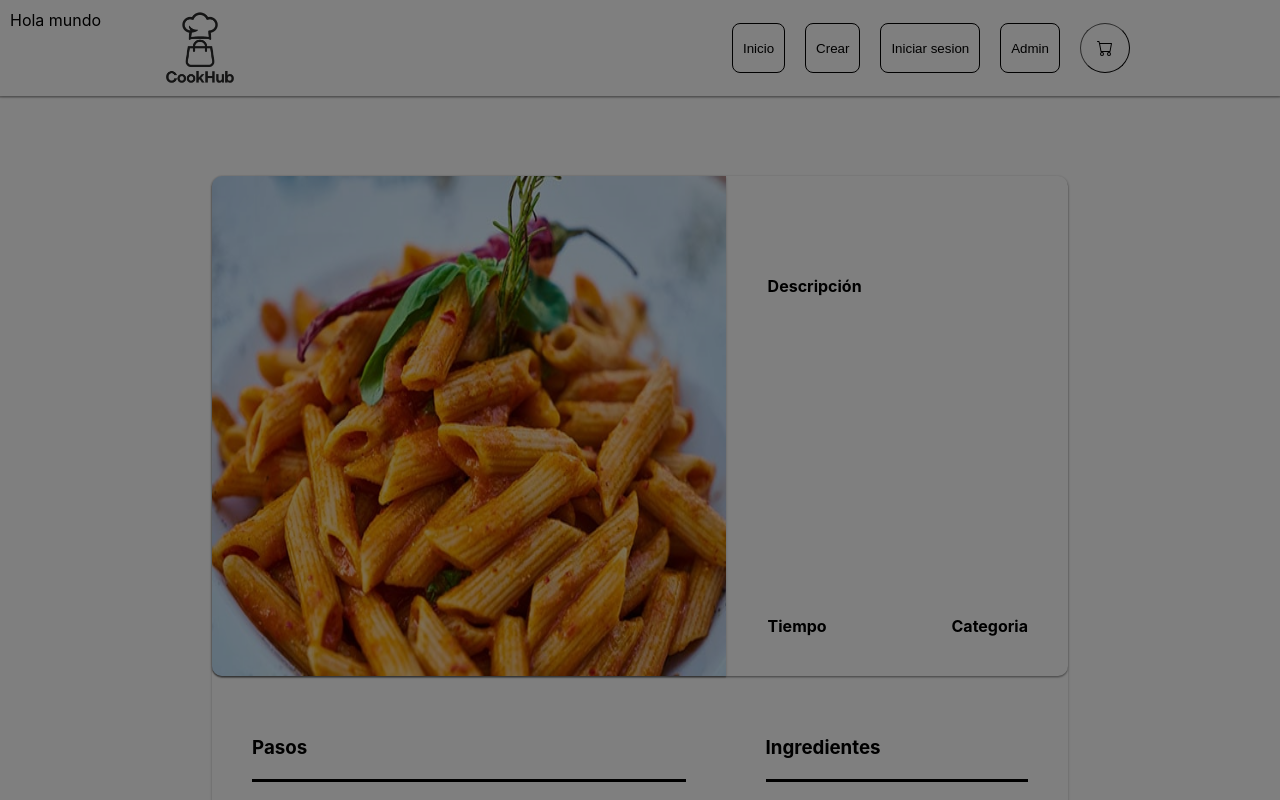
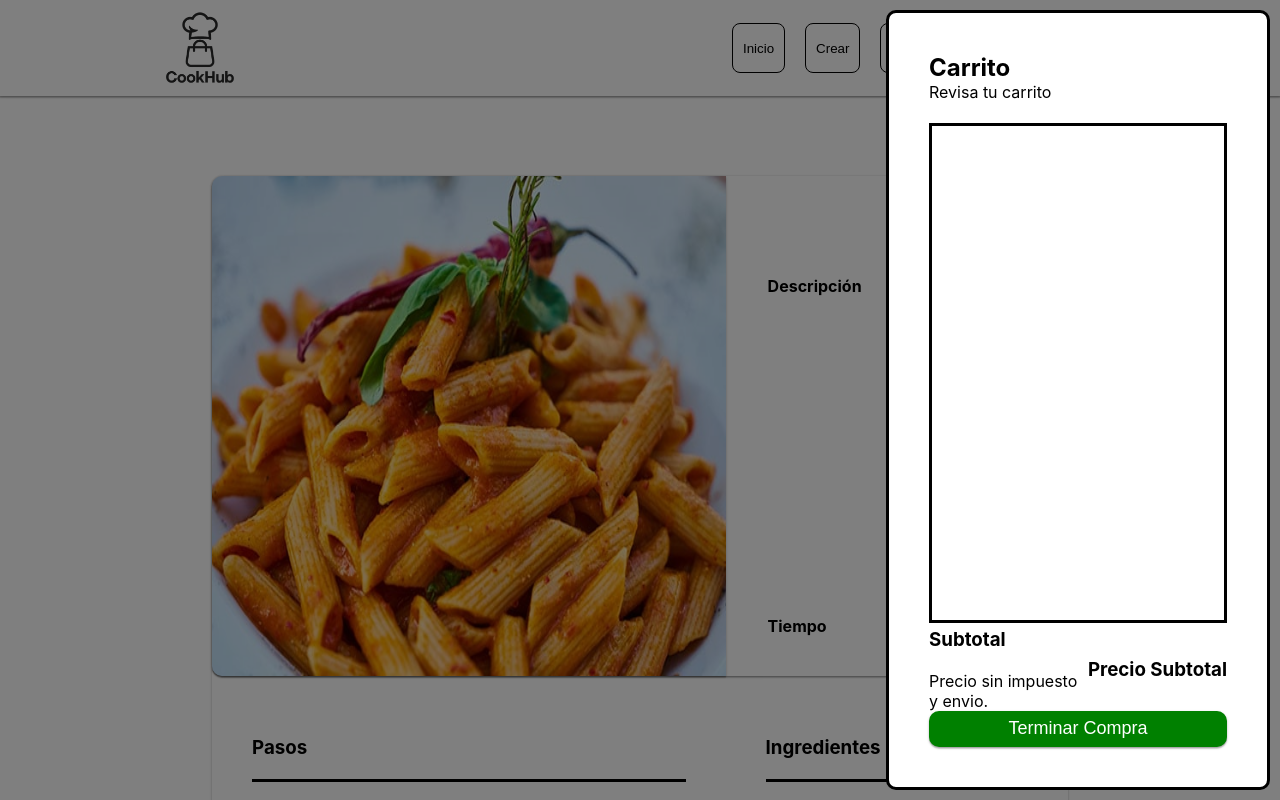
Before and after one commit to PANAMA-TEC/SEMESTRAL-lX-1LS244, a React (Vite) app: page /detail_recipe in a window 1280 px wide. Both pictures are taken after a click on the button 1105 px from the left and 48 px from the top of the page. Shown: the top 800 px of the page. Built offline with nearby package versions, Linux system fonts and the light colour scheme.

Commit message:
sidebar en 70%

```diff
--- a/src/Modal/index.jsx
+++ b/src/Modal/index.jsx
@@ -1,14 +1,17 @@
 import ReactDOM from "react-dom";
+import React from 'react';
 import './index.css'
+import { AppContext } from "../components/AppContext";
 
 
 const Modal =( {children} )=> {
+
+    const { setOpenModal } =React.useContext(AppContext)
+
     return ReactDOM.createPortal(
-        <div className="Modal">
-
+        <div className="Modal" onClick={() => setOpenModal(false)}>
 
             {children}
-
 
         </div>,
 
--- a/src/components/navBar/index.jsx
+++ b/src/components/navBar/index.jsx
@@ -4,7 +4,7 @@ import React from 'react';
 import { useNavigate } from 'react-router-dom';
 import { AppContext, AppProvider } from '../AppContext';
 
-const NavBar = ({ logo, links }) => {
+export const NavBar = ({ logo, links }) => {
 
   const { openModal , setOpenModal } = React.useContext(AppContext);
 
@@ -63,5 +63,3 @@ const NavBar = ({ logo, links }) => {
   );
 
 };
-
-export { NavBar };
--- /dev/null
+++ b/src/components/sideBar/index.css
@@ -0,0 +1,101 @@
+.SideBar {
+  width: 30vw;
+  height: 100%;
+
+  display: flex;
+  justify-self: end;
+  justify-content: space-between;
+  flex-direction: column;
+  gap: 20px;
+
+  border-style: solid;
+  background-color: white;
+  border-radius: 10px;
+
+  padding: 40px;
+}
+
+.SideBar .top{
+  width: 100%;
+  height: 10%;
+  /* border-style: solid; */
+
+  display: flex;
+  justify-content: center;
+  flex-direction: column;
+
+
+}
+
+.SideBar .mid{
+  border-style: solid;
+  height: 100%;
+
+  display: flex;
+
+}
+
+
+
+.SideBar .bottom{
+  width: 100%;
+  height: 20%;
+  /* border-style: solid; */
+  display: flex;
+
+  justify-content: space-between;
+
+
+  flex-direction: column;
+
+}
+
+.SideBar .bottom .top {
+  /* border-style: solid; */
+  display: flex;
+  flex-direction: row;
+  width: 100%;
+  height: 50%;
+
+}
+
+.SideBar .bottom .top-right {
+  /* border-style: solid; */
+  display: flex;
+  flex-direction: column;
+  align-items: end;
+  justify-content: center;
+  width: 100%;
+  height: 100%;
+
+}
+
+.SideBar .bottom .top-left{
+  /* border-style: solid; */
+  display: flex;
+  flex-direction: column;
+  align-items: start;
+  justify-content: center;
+  gap:20px;
+
+  width: 100%;
+  height: 100%;
+
+}
+
+.SideBar .bottom .button{
+  border-style: none;
+  display: flex;
+  justify-content: center;
+  align-items: center;
+
+  font-size: large;
+  color: white;
+  border-radius: 10px;
+
+  width: 100%;
+  height: 35%;
+
+  background-color: green;
+  cursor: pointer;
+}
--- /dev/null
+++ b/src/components/sideBar/index.jsx
@@ -0,0 +1,42 @@
+import './index.css';
+import React from 'react';
+import recetas_prototype from '../../assets/recetas_prototype.png';
+
+export const SideBar = () => {
+  return (
+    <div className="SideBar">
+
+      <div className='top'>
+        <h2> Carrito </h2>
+        Revisa tu carrito
+
+      </div>
+      <div className='mid'>
+      </div>
+      <div className='bottom'>
+        <div className='top'>
+
+          <div className='top-left'>
+            <h3> Subtotal</h3>
+            Precio sin impuesto y envio.
+
+          </div>
+          <div className='top-right'>
+            <h3>Precio Subtotal</h3>
+          </div>
+
+        </div>
+
+        <button className='button elevation-1'>
+          Terminar Compra
+        </button>
+
+
+      </div>
+
+
+
+    </div>
+
+  );
+};
--- a/src/screens/App/index.jsx
+++ b/src/screens/App/index.jsx
@@ -7,6 +7,7 @@ import React from 'react';
 import { AdminPanel } from '../AdminPanel';
 import { Modal } from '../../Modal';
 import { AppContext, AppProvider } from '../../components/AppContext';
+import { SideBar } from '../../components/sideBar';
 
 const App = () =>{
 
@@ -25,7 +26,9 @@ const App = () =>{
           <Route path="/admin" element={<AdminPanel/>} />
         </Routes>
 
-        { openModal ? <Modal> Hola mundo </Modal> : ""  }
+        { openModal ? <Modal>
+          <SideBar/>
+        </Modal> : ""  }
 
 
 
```
